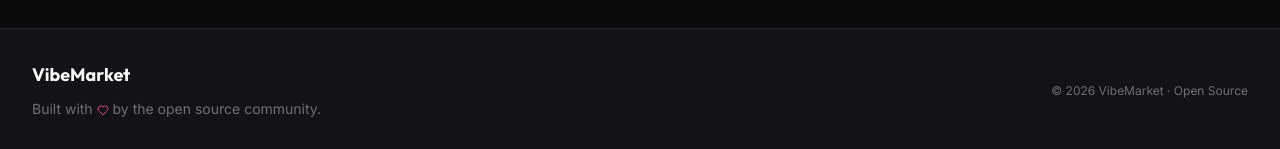
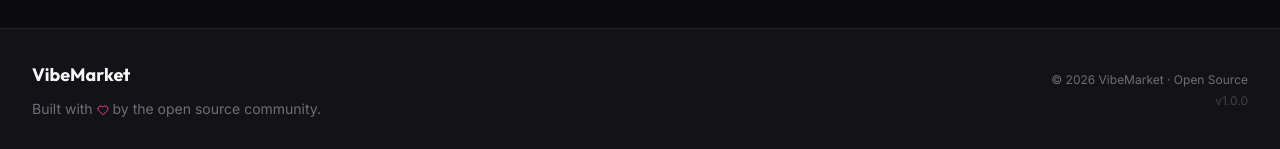
Before and after one commit to dev-sekhar/vibeMarketPlace, a React (Vite) app: page /app/1 in a window 1280 px wide. Shown: the part 648-797 px from the top of the page. Built offline with nearby package versions, Linux system fonts and the light colour scheme; no server answers; the database is empty.

Commit message:
versioning

```diff
--- a/package.json
+++ b/package.json
@@ -1,7 +1,7 @@
 {
-  "name": "temp-app",
+  "name": "vibemarketplace",
   "private": true,
-  "version": "0.0.0",
+  "version": "1.0.0",
   "type": "module",
   "scripts": {
     "dev": "vite",
--- a/src/components/CommunityLinks.tsx
+++ b/src/components/CommunityLinks.tsx
@@ -44,7 +44,7 @@
                     return (
                         <a
                             key={`${link.platform}-${link.url}`}
-                            href={link.url}
+                            href={sanitizeUrl(link.url)}
                             target="_blank"
                             rel="noopener noreferrer"
                             style={{
--- a/src/components/layout/Footer.tsx
+++ b/src/components/layout/Footer.tsx
@@ -27,9 +27,14 @@
           </p>
         </div>
 
-        <p style={{ fontSize: 'var(--text-xs)', color: 'var(--text-tertiary)', margin: 0 }}>
-          © {new Date().getFullYear()} VibeMarket · Open Source
-        </p>
+        <div style={{ textAlign: 'right' }}>
+          <p style={{ fontSize: 'var(--text-xs)', color: 'var(--text-tertiary)', margin: 0 }}>
+            © {new Date().getFullYear()} VibeMarket · Open Source
+          </p>
+          <p style={{ fontSize: 'var(--text-xs)', color: 'var(--text-tertiary)', opacity: 0.5, margin: '2px 0 0' }}>
+            v{__APP_VERSION__}
+          </p>
+        </div>
       </div>
     </footer>
   );
--- /dev/null
+++ b/src/vite-env.d.ts
@@ -0,0 +1,3 @@
+/// <reference types="vite/client" />
+
+declare const __APP_VERSION__: string;
--- a/vite.config.ts
+++ b/vite.config.ts
@@ -1,9 +1,15 @@
 import { defineConfig } from 'vite'
 import react from '@vitejs/plugin-react'
+import { readFileSync } from 'fs'
+
+const { version } = JSON.parse(readFileSync('./package.json', 'utf-8')) as { version: string };
 
 // https://vite.dev/config/
 export default defineConfig({
   plugins: [react()],
+  define: {
+    __APP_VERSION__: JSON.stringify(version),
+  },
   server: {
     port: 5173,
     strictPort: true, // fail loudly instead of silently jumping to 5174
```
